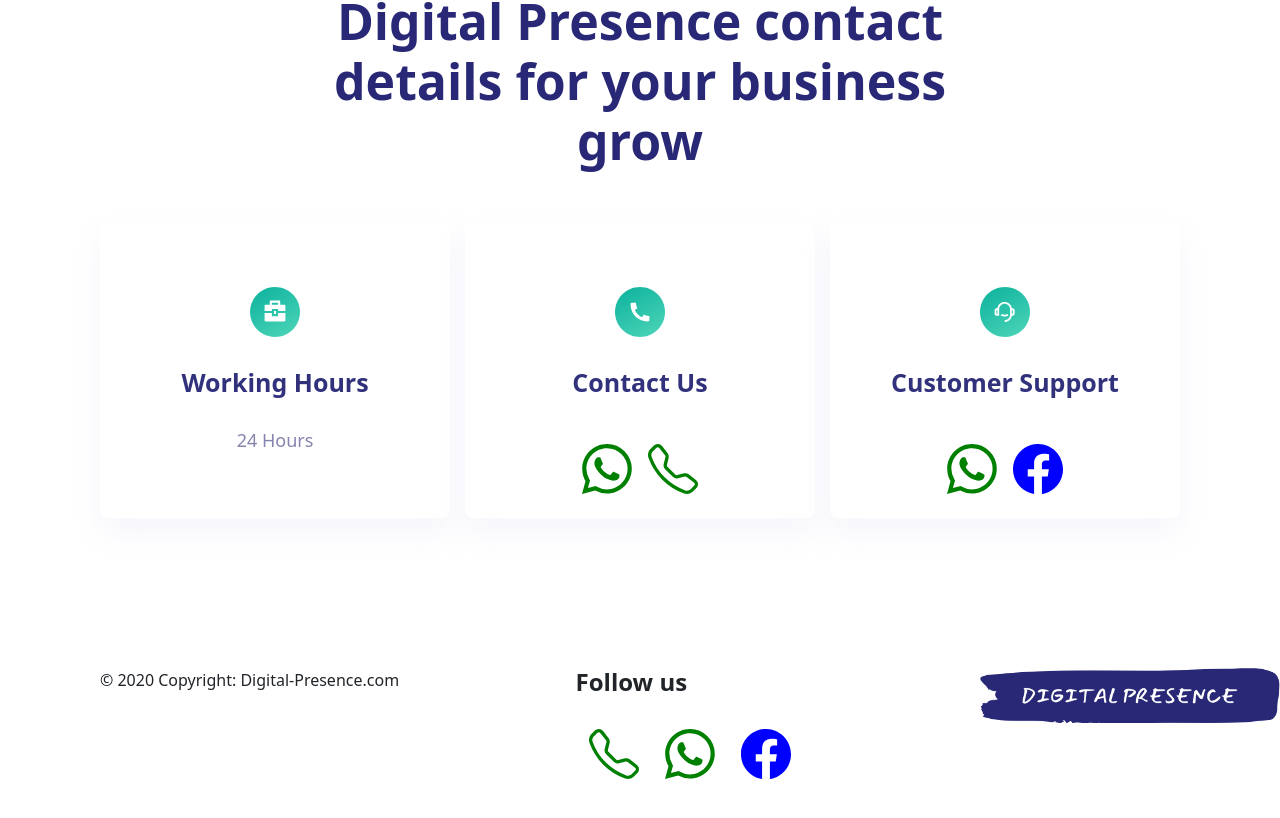
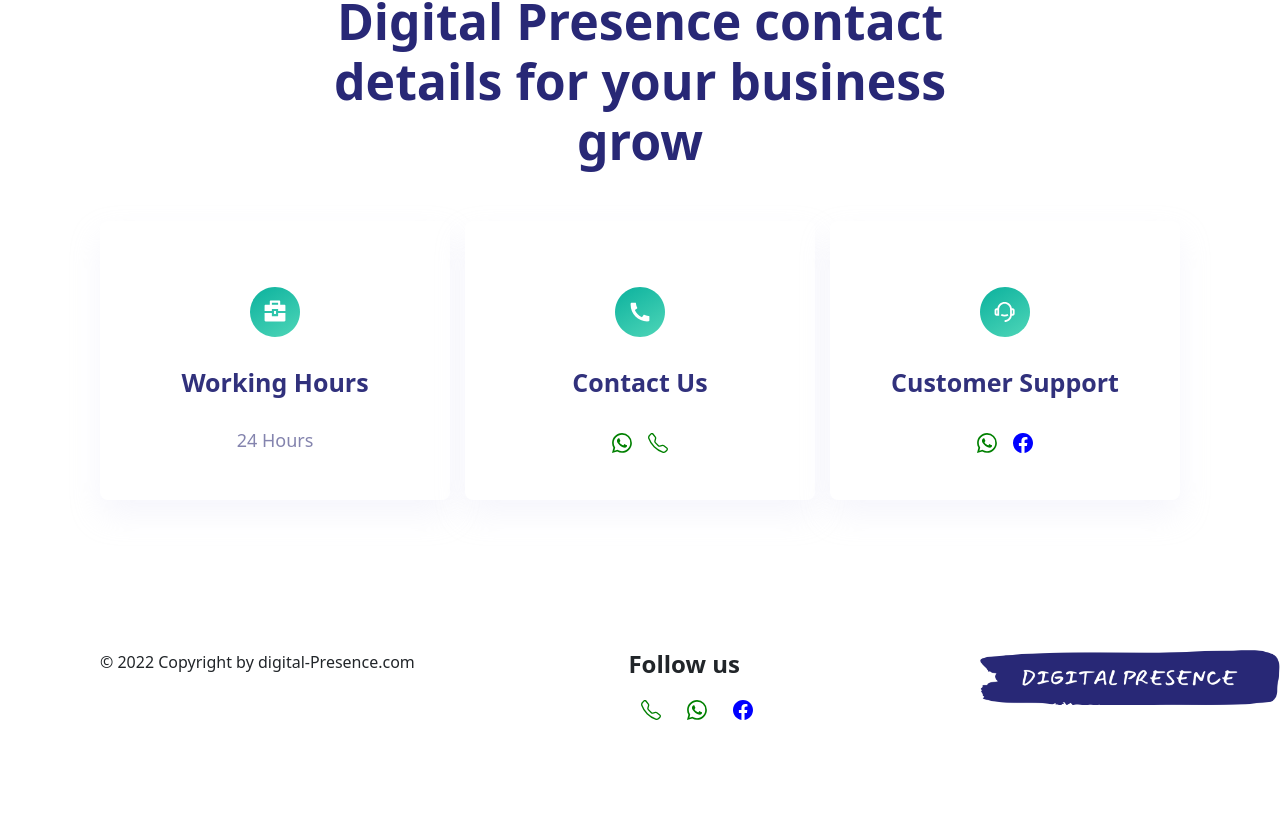
Before and after one commit to bilalmetla/digital-presence, a React (Create React App) app: page / in a window 1280 px wide. Shown: the part 4726-5544 px from the top of the page. Built offline with nearby package versions, Linux system fonts and the light colour scheme.

Commit message:
resized icons

```diff
--- a/src/Components/bussinessCard/index.js
+++ b/src/Components/bussinessCard/index.js
@@ -45,15 +45,15 @@ const style = {
 		marginBottom: "30px"
    },
 	whatsappLink: {
-		fontSize:"50px",
+		fontSize:"20px",
 		color:"green",
 	},
 	facebookLink: {
-		fontSize:"50px",
+		fontSize:"20px",
 		color:"blue",
 	},
 	telephoneLink: {
-		fontSize:"50px",
+		fontSize:"20px",
 		color:"green",
 	}
 
--- a/src/UseCase/footer/index.js
+++ b/src/UseCase/footer/index.js
@@ -9,7 +9,7 @@ function Footer() {
         <div style={style.footerWrapper}>
 
 		<div>
-			<p>© 2020 Copyright: Digital-Presence.com</p>
+			<p>© 2022 Copyright by digital-Presence.com</p>
 		</div>
 
 		<div style={style.footerLinks}>
@@ -39,15 +39,15 @@ const style = {
 		fontWeight:"bold"
 	},
 	whatsappLink: {
-		fontSize:"50px",
+		fontSize:"20px",
 		color:"green",
 	},
 	facebookLink: {
-		fontSize:"50px",
+		fontSize:"20px",
 		color:"blue",
 	},
 	telephoneLink: {
-		fontSize:"50px",
+		fontSize:"20px",
 		color:"green",
 	}
 }
```
